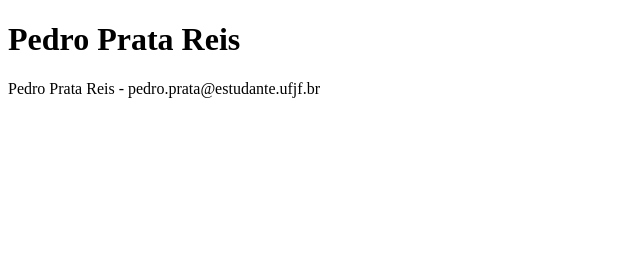
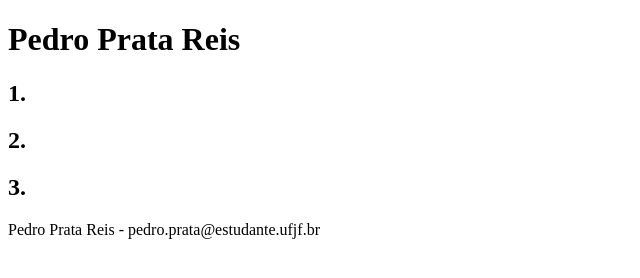
Before and after one commit to ufjf-dcc121/ufjf-dcc121-2023-1-atv5-PedroPrataReis, a plain HTML site: page index.html in a window 1280 px wide. Shown: the whole page, without its empty margins (0-640 px from the left). Drawn offline with Linux system fonts and the light colour scheme.

Commit message:
cria as seções na parte principal

```diff
--- a/index.html
+++ b/index.html
@@ -12,7 +12,25 @@
     </header>
     <main>
 
+        <div>
+            <h2>1. </h2>
 
+            <p></p>
+        </div>
+
+
+        <div>
+            <h2>2. </h2>
+
+            <p></p>
+        </div>
+
+
+        <div>
+            <h2>3. </h2>
+
+            <p></p>
+        </div>
 
     </main>
     <footer>
```
